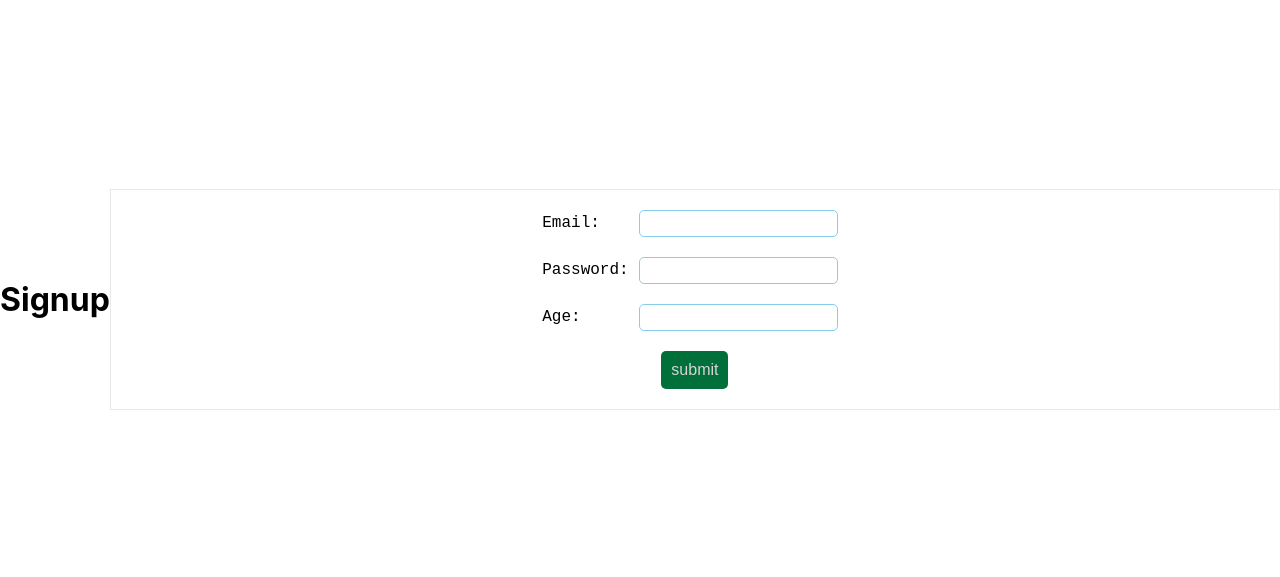
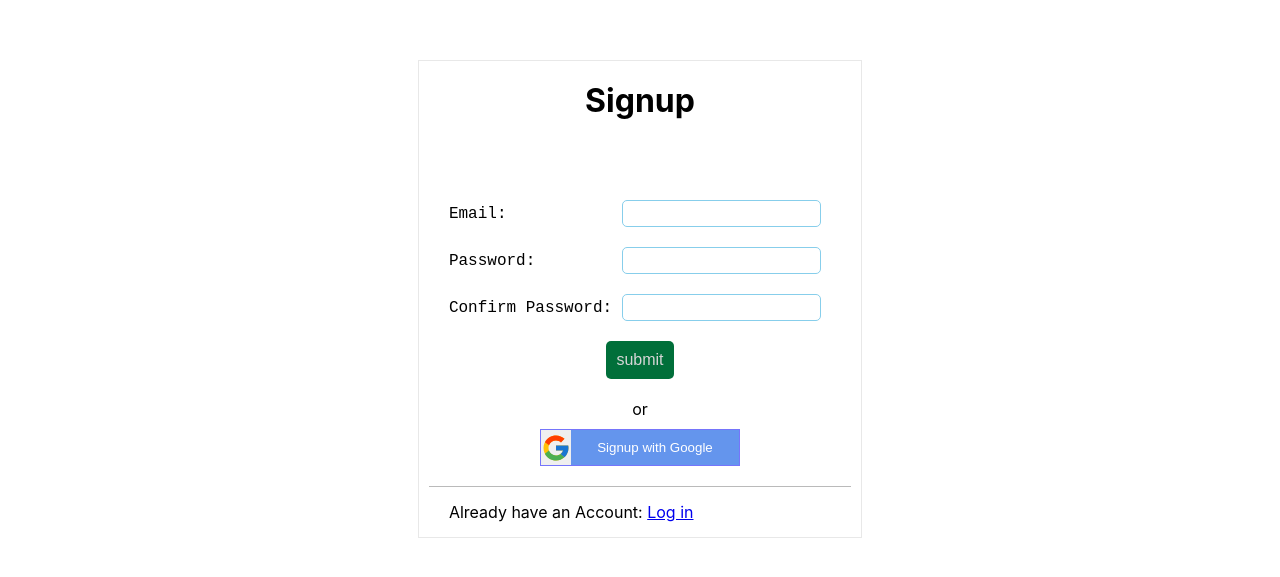
Before and after one commit to GDSC-RTU/Blog-Website, a React (Create React App) app in the folder frontend/: page /signup in a window 1280 px wide. Shown: the part 101-678 px from the top of the page. Built offline with nearby package versions, Linux system fonts and the light colour scheme; no server answers.

Commit message:
added signup with google feature

```diff
--- a/frontend/src/pages/signup.jsx
+++ b/frontend/src/pages/signup.jsx
@@ -1,41 +1,123 @@
-import React, { useRef } from "react";
+import React, { useEffect, useState } from "react";
 import { InputItem,  SubmitButton} from "../components/form";
 import styles from './css/signup.module.css'
 import { auth } from "../config/firebaseConfig";
-import { createUserWithEmailAndPassword } from "firebase/auth";
+import { createUserWithEmailAndPassword, signInWithPopup } from "firebase/auth";
+import { Navigate, Link } from "react-router-dom";
+import {FcGoogle} from 'react-icons/fc'
+import { GoogleAuthProvider } from "firebase/auth";
 
+const provider = new GoogleAuthProvider();
 function SignUpPage(){
 
-    const emailRef = useRef();
-    const passwordRef = useRef();
-    // const Age = useRef();
+    const [email, setEmail] = useState('');
+    const [password, setPassword] = useState('');
+    const [confirmPass, setConfirmPass] = useState('');
+    const [btn, setBtn] = useState(false);
+
+    const [loading, setLoading] = useState(true);
+    const [User, setUser] = useState(false);
+    const [error, setError] = useState(false);
+    const validEmail = /^[a-zA-Z0-9.!#$%&'*+/=?^_`{|}~-]+@[a-zA-Z0-9-]+(?:\.[a-zA-Z0-9-]+)*$/
+    let checkEmail = email.match(validEmail);
+
 
     function onClickHandler(e){
         e.preventDefault();
-        const email = emailRef.current.value;
-        const passWord = emailRef.current.value;
-        createUserWithEmailAndPassword(auth, email, passWord).then(
+
+        createUserWithEmailAndPassword(auth, email, password).then(
             (userCred)=>{
-                const user = userCred.user;
-                console.log(user);
+                setUser(true);
             }
         ).catch(e=>{
-            console.error(e);
+            console.log(e.message);
+            setError(true);
         })
 
     }
 
+    function googleSignup(e){
+        e.preventDefault();
+        signInWithPopup(auth, provider).then(userCred=>{
+            setUser(true);
+        }).catch(e=>{
+            setUser(false)
+        })
+    }
+
+    useEffect(()=>{
+        auth.onAuthStateChanged(user=>{
+            if(!user){
+                setUser(false);
+            }
+            else{
+                setUser(true);
+            }
+            setLoading(false);
+        })
+    },[])
+
+    useEffect(()=>{
+        setTimeout(()=>{
+            setError(false);
+        }, 3000)
+    }, [error])
+
+    useEffect(()=>{
+        function validateDetails(){
+
+           if(checkEmail && password.length> 6 && password === confirmPass) setBtn(true);
+           else setBtn(false);
+
+        }
+
+        validateDetails()
+
+    }, [email, password, confirmPass, checkEmail]);
+
+
+
+
+    if(loading) return (<h1>Loading...</h1>);
+
     return (
         <div className={styles.container}>
-            <h1>Signup</h1>
-            <div className={styles.formControl}>
-                <form action="" method="">
-                    <InputItem type={"email"} Lable={"email"} Ref={emailRef}></InputItem>
-                    <InputItem type={"password"} Lable={"password"} Ref={passwordRef}></InputItem>
-                    <InputItem type={"number"} Lable={"age"}></InputItem>
-                    <SubmitButton text={"submit"} onClickHandler={onClickHandler}></SubmitButton>
+            <div>
+
+                <h1>Signup</h1>
+                <div className={styles.Errors}>
+                    {error && <h4 className={styles.error}>can not signup</h4>}
+                    { (!checkEmail && email.length>5) && <h4 className={styles.error}>email is not valid</h4>}
+                    { (password.length < 6 && password.length > 0) && <h4 className={styles.error}>password at least contain 6 characters</h4>}
+                    {((password !== confirmPass) && confirmPass.length>0) && <h4 className={styles.error}>it is not similar to the password</h4>}
+
+                </div>
+
+                {User && <Navigate to="/" replace={true}/>}
+
+                <div className={styles.formControl}>
+                    <form action="" method="">
+                        <InputItem type={"email"} Lable={"email"} val={email} setVal={setEmail}></InputItem>
+
+                        <InputItem type={"password"} Lable={"password"} val={password} setVal={setPassword}></InputItem>
+
+                        <InputItem type={"password"} Lable={"confirm password"} val={confirmPass} setVal={setConfirmPass}></InputItem>
+
+                        <SubmitButton active={btn} text={"submit"} onClickHandler={onClickHandler}></SubmitButton>
+                    </form>
+                </div>
+                <form action="" method="" className={styles.Google}>
+                    <p>or</p>
+                    <button className={styles.GoogleBtn} onClick={googleSignup}>
+                        <FcGoogle className={styles.GoogleImg} />
+                        <div className={styles.GoogleText}>Signup with Google</div>
+                    </button>
                 </form>
 
+                <div className={styles.line}></div>
+                <div>
+                    <p className={styles.center}>Already have an Account: <Link to='/login'>Log in</Link></p>
+                </div>
             </div>
         </div>
     );
```
